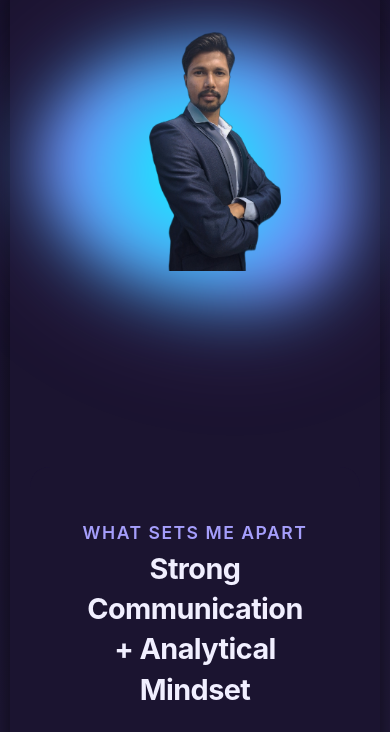
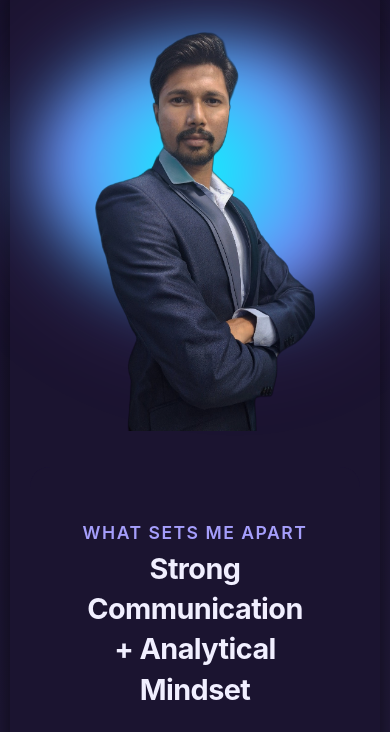
Before and after one commit to Anshcodeify45/InsightEdge_Portfolio, a plain HTML site: page index.html in a window 390 px wide. Shown: the part 63-795 px from the top of the page. Drawn offline with Linux system fonts and the light colour scheme; files whose address does not match are found by name.

Commit message:
updated pic

```diff
--- a/style.css
+++ b/style.css
@@ -398,8 +398,11 @@
 
 @media (max-width: 412px) {
   .profile-image {
-    max-width: 220px;
-    margin-top: 30px;
+    width: 260px;        /* Fixed width for clarity */
+    max-width: 90%;      /* Responsive fallback */
+    height: auto;
+    margin: 30px auto 0; /* Center the image horizontally */
+    display: block;      /* Ensure margin auto works */
   }
 }
 
@@ -432,8 +435,8 @@
 
     .blob {
     top: 50px;
-    width: 200px;
-    height: 120px;
+    width: 100px;
+    height: 50px;
     filter: blur(20px);
     border-radius: 50% 50% 40% 60% / 50% 50% 60% 40%;
     box-shadow:
```
